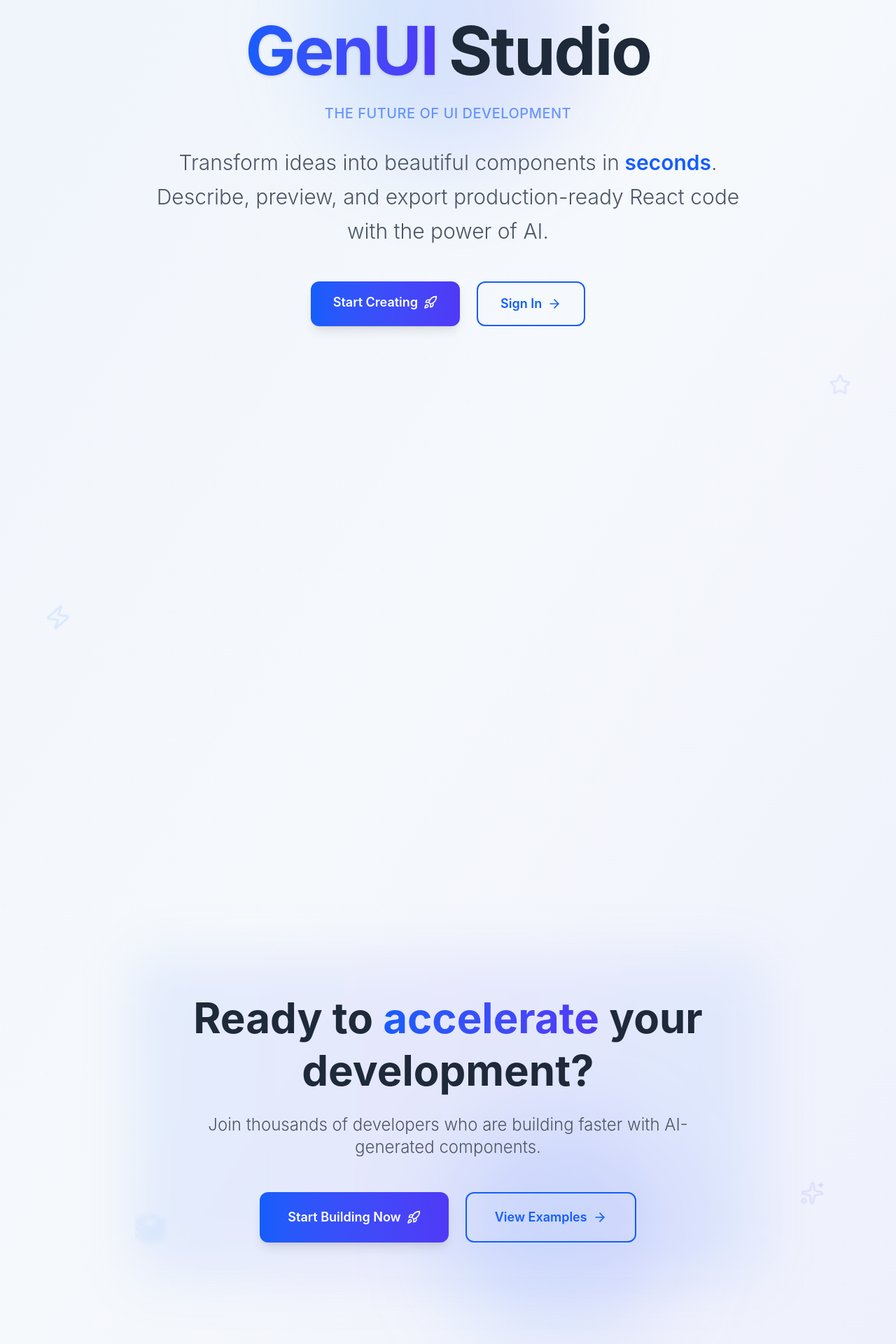
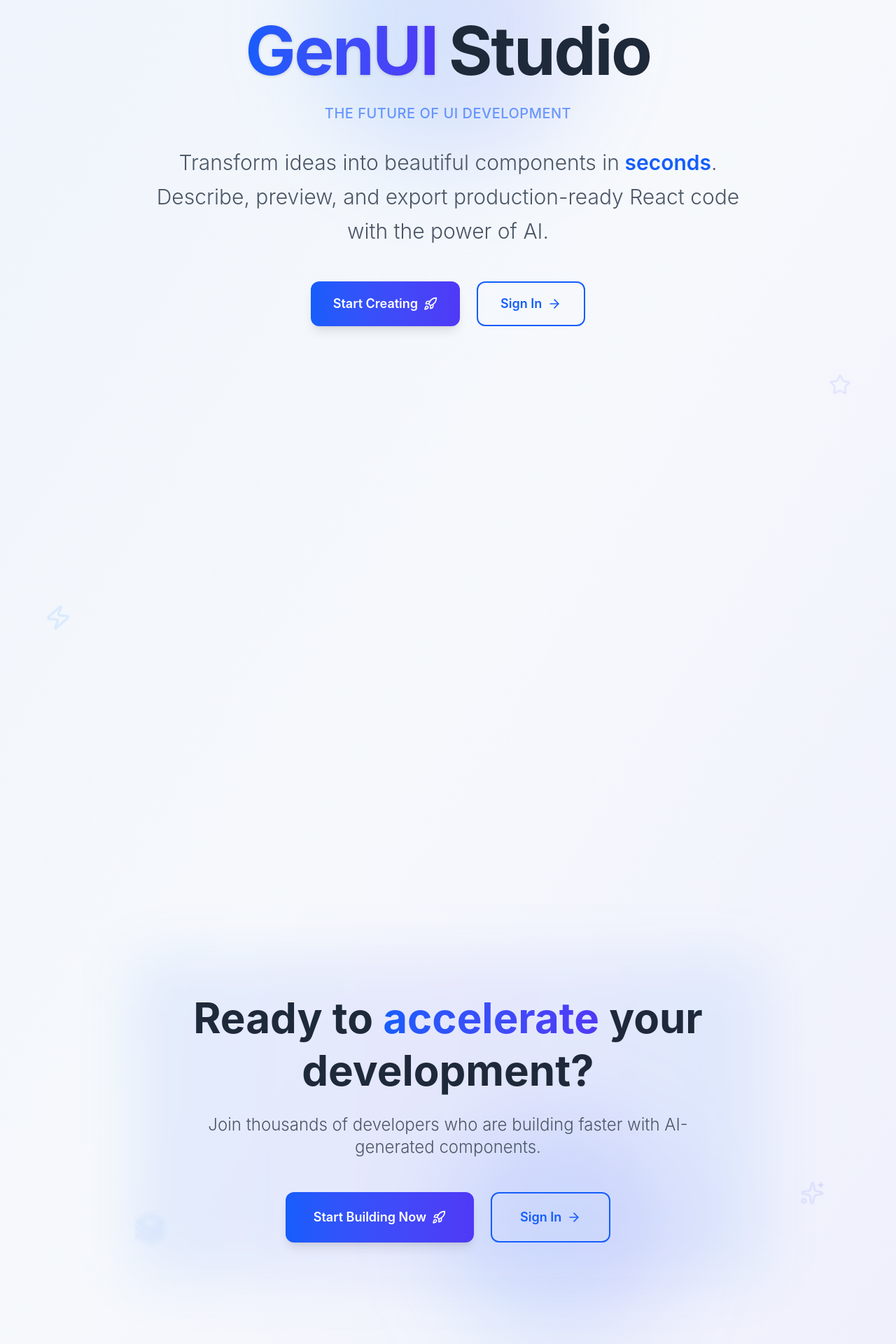
Before and after one commit to RounitSingh/component-generator, a React (Vite) app: page / in a window 1280 px wide. Shown: the part 226-2146 px from the top of the page at 70% size. Built offline with nearby package versions, Linux system fonts and the light colour scheme; no server answers.

Commit message:
updated the code

```diff
--- a/src/pages/ChatbotAIEditor.jsx
+++ b/src/pages/ChatbotAIEditor.jsx
@@ -1,19 +1,22 @@
 
 
-import React, { useRef, useState, useEffect, useCallback, memo } from 'react';
+import React, { useRef, useState, useEffect, useCallback, memo, lazy, Suspense } from 'react';
+import { useNavigate } from 'react-router-dom';
 import { Send, Image as ImageIcon, Loader2, StarsIcon, X, Plus } from 'lucide-react';
 import useChatbotChatStore from '../store/chatbotChatStore';
 import useChatbotComponentStore from '../store/chatbotComponentStore';
 import { generateComponentWithGemini } from '../utils/geminiApi';
-import DynamicPreview from '../components/DynamicPreview';
-import MessageList from '../components/chatbot/MessageList';
-import CodePanel from '../components/chatbot/CodePanel';
+// Lazy-load heavy subcomponents to reduce initial render cost
+const DynamicPreview = lazy(() => import('../components/DynamicPreview'));
+const MessageList = lazy(() => import('../components/chatbot/MessageList'));
+const CodePanel = lazy(() => import('../components/chatbot/CodePanel'));
 import {
     listConversations,
     createConversation,
     listMessagesByConversation,
     createMessage,
 } from '../utils/api';
+import useAuthStore from '../store/authStore';
 import {
     parseGeminiResponse,
     toBase64,
@@ -26,6 +29,8 @@ import {
 
 
 const ChatbotAIEditor = memo(() => {
+    const navigate = useNavigate();
+    const { logout } = useAuthStore();
     const {
         messages,
         addMessage,
@@ -61,6 +66,7 @@ const ChatbotAIEditor = memo(() => {
     const [conversationId, setConversationId] = useState(null);
     const [initializing, setInitializing] = useState(false);
     const [showScrollButton, setShowScrollButton] = useState(false);
+    const [isDataReady, setIsDataReady] = useState(false);
 
     const fileInputRef = useRef(null);
 
@@ -145,6 +151,7 @@ const ChatbotAIEditor = memo(() => {
                 console.log('🎨 [Component Init] Component set from conversation');
 
                 console.log('🎉 [Session Init] Initialization complete!');
+                setIsDataReady(true);
             } catch (e) {
                 if (e.name === 'AbortError') {
                     console.log('🚫 [Session Init] Initialization cancelled');
@@ -152,6 +159,18 @@ const ChatbotAIEditor = memo(() => {
                 }
                 // Non-fatal; allow local-only flow
                 console.error('❌ [Session Init] Initialization failed:', e);
+                // If unauthorized, clear auth and redirect
+                const status = e?.response?.status || e?.status;
+                if (status === 401 || status === 403) {
+                    logout();
+                    localStorage.removeItem('accessToken');
+                    localStorage.removeItem('refreshToken');
+                    localStorage.removeItem('sessionId');
+                    navigate('/login', { replace: true });
+                    return;
+                }
+                // For other errors, stop blocking UI to avoid infinite loader
+                setIsDataReady(true);
             } finally {
                 setInitializing(false);
             }
@@ -162,7 +181,7 @@ const ChatbotAIEditor = memo(() => {
         return () => {
             abortController.abort();
         };
-    }, [setMessages, createAbortController]);
+    }, [setMessages, createAbortController, navigate, logout]);
 
     const handleSend = useCallback(async () => {
         if (!userPrompt.trim() && !image) return;
@@ -334,7 +353,7 @@ const ChatbotAIEditor = memo(() => {
             setUserPrompt('');
             setImage(null);
         }
-    }, [userPrompt, image, editMode, selectedElement, validateSelectedElement, conversationId, addMessage, code, messages, isElementSelectionValid, addComponent, createAbortController, promptText]);
+    }, [userPrompt, image, editMode, selectedElement, validateSelectedElement, conversationId, addMessage, code, messages, isElementSelectionValid, addComponent, createAbortController, promptText, components, setCurrentComponent, updateComponent]);
 
     const handleKeyDown = useCallback((e) => {
         if (e.key === 'Enter' && !e.shiftKey) {
@@ -365,7 +384,7 @@ const ChatbotAIEditor = memo(() => {
         setError('');
     }, [setEditMode, clearSelectedElement, clearMessages, clearComponents]);
 
-    if (initializing) {
+    if (initializing || !isDataReady) {
         return (
             <div className="min-h-screen bg-gradient-to-br from-blue-50 to-gray-100 flex items-center justify-center">
                 <div className="text-center">
@@ -411,6 +430,7 @@ const ChatbotAIEditor = memo(() => {
                         </div>
 
                         {/* Messages */}
+                        <Suspense fallback={<div className="p-6 text-slate-500">Loading messages...</div>}>
                             <MessageList
                                 messages={processedMessages}
                                 loading={loading}
@@ -422,6 +442,7 @@ const ChatbotAIEditor = memo(() => {
                                 editMode={editMode}
                                 selectedElement={selectedElement}
                             />
+                        </Suspense>
 
                            {/* Input Area */}
                         <div className="px-6 pb-6 pt-4  backdrop-blur-sm border-t border-white/30">
@@ -569,7 +590,9 @@ const ChatbotAIEditor = memo(() => {
                                 <div className="h-full p-6">
                                     {code.jsx ? (
                                         <div className="h-full bg-slate-50 rounded-2xl border border-slate-200 overflow-auto">
+                                            <Suspense fallback={<div className="p-6 text-slate-500">Loading preview...</div>}>
                                                 <DynamicPreview jsx={code.jsx} css={code.css} />
+                                            </Suspense>
                                         </div>
                                     ) : (
                                         <div className="h-full flex items-center justify-center text-slate-400">
@@ -584,7 +607,9 @@ const ChatbotAIEditor = memo(() => {
                                     )}
                                 </div>
                             ) : (
+                                <Suspense fallback={<div className="p-6 text-slate-500">Loading code...</div>}>
                                     <CodePanel code={code} />
+                                </Suspense>
                             )}
                         </div>
                     </div>
--- a/src/pages/Home.jsx
+++ b/src/pages/Home.jsx
@@ -1,4 +1,5 @@
-import React, { useEffect, useRef } from 'react';
+import React, { useEffect, useMemo, useRef } from 'react';
+import { useNavigate } from 'react-router-dom';
 import { gsap } from 'gsap';
 import { ScrollTrigger } from 'gsap/ScrollTrigger';
 import { Link } from 'react-router-dom';
@@ -21,6 +22,10 @@ const Home = () => {
   const heroRef = useRef(null);
   const cardsRef = useRef(null);
   const floatingElementsRef = useRef(null);
+  const navigate = useNavigate();
+
+  // Determine auth state from localStorage (kept simple and synchronous)
+  const isLoggedIn = useMemo(() => Boolean(localStorage.getItem('accessToken')), []);
 
   useEffect(() => {
     const ctx = gsap.context(() => {
@@ -116,6 +121,7 @@ const Home = () => {
     });
   };
 
+
   return (
     <div ref={heroRef} className="min-h-screen bg-gradient-to-br from-gray-50 via-blue-50/30 to-indigo-50/30 relative overflow-hidden">
       {/* Enhanced background with multiple layers */}
@@ -179,19 +185,43 @@ const Home = () => {
           </div>
 
           <div className="hero-buttons flex flex-col sm:flex-row gap-6 justify-center mb-20">
-            <Link to="/signup" className="bg-gradient-to-r from-blue-600 to-indigo-600 text-white px-8 py-4 rounded-xl font-semibold text-lg shadow-lg hover:shadow-xl transition-all duration-300 transform hover:-translate-y-1 group relative overflow-hidden">
+            {isLoggedIn ? (
+              <button
+                type="button"
+                onClick={() => navigate('/chatbot')}
+                className="bg-gradient-to-r from-blue-600 to-indigo-600 text-white px-8 py-4 rounded-xl font-semibold text-lg shadow-lg hover:shadow-xl transition-all duration-300 transform hover:-translate-y-1 group relative overflow-hidden"
+              >
                 <div className="relative z-10 flex items-center">
                   Start Creating
                   <Rocket className="w-5 h-5 ml-2 transition-transform group-hover:translate-x-1" />
                 </div>
                 <div className="absolute inset-0 bg-gradient-to-r from-blue-600/20 to-indigo-600/20 opacity-0 group-hover:opacity-100 transition-opacity duration-300"></div>
-            </Link>
-            <Link to="/login" className="border-2 border-blue-600 text-blue-600 px-8 py-4 rounded-xl font-semibold text-lg hover:bg-blue-600 hover:text-white transition-all duration-300 transform hover:-translate-y-1 group">
+              </button>
+            ) : (
+              <>
+                <button
+                  type="button"
+                  onClick={() => navigate('/signup')}
+                  className="bg-gradient-to-r from-blue-600 to-indigo-600 text-white px-8 py-4 rounded-xl font-semibold text-lg shadow-lg hover:shadow-xl transition-all duration-300 transform hover:-translate-y-1 group relative overflow-hidden"
+                >
+                  <div className="relative z-10 flex items-center">
+                    Start Creating
+                    <Rocket className="w-5 h-5 ml-2 transition-transform group-hover:translate-x-1" />
+                  </div>
+                  <div className="absolute inset-0 bg-gradient-to-r from-blue-600/20 to-indigo-600/20 opacity-0 group-hover:opacity-100 transition-opacity duration-300"></div>
+                </button>
+                <button
+                  type="button"
+                  onClick={() => navigate('/login')}
+                  className="border-2 border-blue-600 text-blue-600 px-8 py-4 rounded-xl font-semibold text-lg hover:bg-blue-600 hover:text-white transition-all duration-300 transform hover:-translate-y-1 group"
+                >
                   <span className="flex items-center">
                     Sign In
                     <ArrowRight className="w-5 h-5 ml-2 transition-transform group-hover:translate-x-1" />
                   </span>
-            </Link>
+                </button>
+              </>
+            )}
           </div>
 
           {/* Enhanced Stats */}
@@ -304,14 +334,35 @@ const Home = () => {
                 Join thousands of developers who are building faster with AI-generated components.
               </p>
               <div className="flex flex-col sm:flex-row gap-6 justify-center">
-                <Link to="/signup" className="bg-gradient-to-r from-blue-600 to-indigo-600 text-white px-10 py-5 rounded-xl font-semibold text-lg shadow-lg hover:shadow-xl transition-all duration-300 transform hover:-translate-y-1 inline-flex items-center">
+                {isLoggedIn ? (
+                  <button
+                    type="button"
+                    onClick={() => navigate('/chatbot')}
+                    className="bg-gradient-to-r from-blue-600 to-indigo-600 text-white px-10 py-5 rounded-xl font-semibold text-lg shadow-lg hover:shadow-xl transition-all duration-300 transform hover:-translate-y-1 inline-flex items-center"
+                  >
                     Start Building Now
                     <Rocket className="w-5 h-5 ml-2" />
-                </Link>
-                <Link to="/login" className="border-2 border-blue-600 text-blue-600 px-10 py-5 rounded-xl font-semibold text-lg hover:bg-blue-600 hover:text-white transition-all duration-300 transform hover:-translate-y-1 inline-flex items-center">
-                  View Examples
+                  </button>
+                ) : (
+                  <>
+                    <button
+                      type="button"
+                      onClick={() => navigate('/signup')}
+                      className="bg-gradient-to-r from-blue-600 to-indigo-600 text-white px-10 py-5 rounded-xl font-semibold text-lg shadow-lg hover:shadow-xl transition-all duration-300 transform hover:-translate-y-1 inline-flex items-center"
+                    >
+                      Start Building Now
+                      <Rocket className="w-5 h-5 ml-2" />
+                    </button>
+                    <button
+                      type="button"
+                      onClick={() => navigate('/login')}
+                      className="border-2 border-blue-600 text-blue-600 px-10 py-5 rounded-xl font-semibold text-lg hover:bg-blue-600 hover:text-white transition-all duration-300 transform hover:-translate-y-1 inline-flex items-center"
+                    >
+                      Sign In
                       <ArrowRight className="w-5 h-5 ml-2" />
-                </Link>
+                    </button>
+                  </>
+                )}
               </div>
             </div>
           </div>
--- a/src/utils/api.js
+++ b/src/utils/api.js
@@ -86,6 +86,11 @@ api.interceptors.response.use(
       // ignore logging errors
     }
     const originalRequest = error.config;
+    const requestUrl = originalRequest?.url || '';
+    // Do not trigger refresh/redirect logic for login endpoint; let caller show message
+    if (error.response && error.response.status === 401 && requestUrl.includes('/api/auth/login')) {
+      return Promise.reject(error);
+    }
     if (error.response && error.response.status === 401 && !originalRequest._retry) {
       const rt = getRefreshToken();
       if (rt) {
```
Also changed, not shown: src/pages/Login.jsx (+6 -11 lines), src/contexts/AuthContext.js (line endings or trailing spaces), src/services/navigationService.js (line endings or trailing spaces), 1 other file (tests, documents, lock files or other folders). Lines whose indentation alone changed are shown as unchanged.
